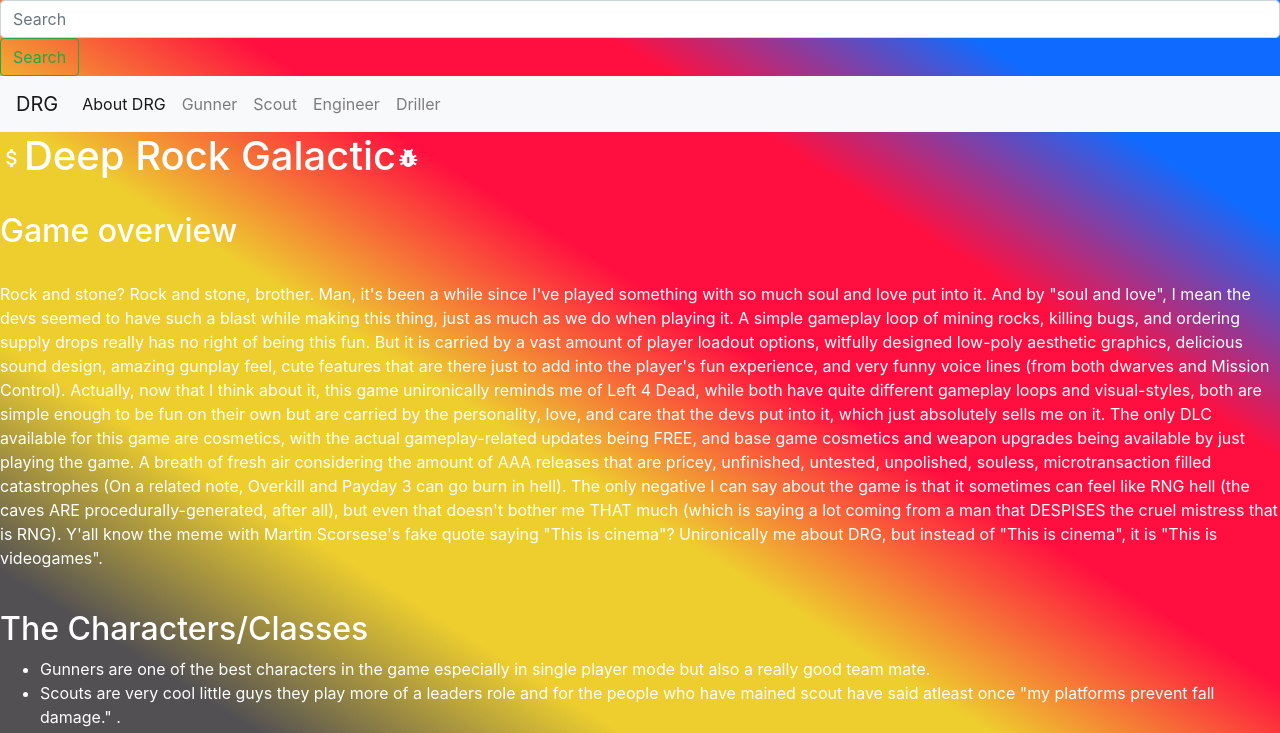
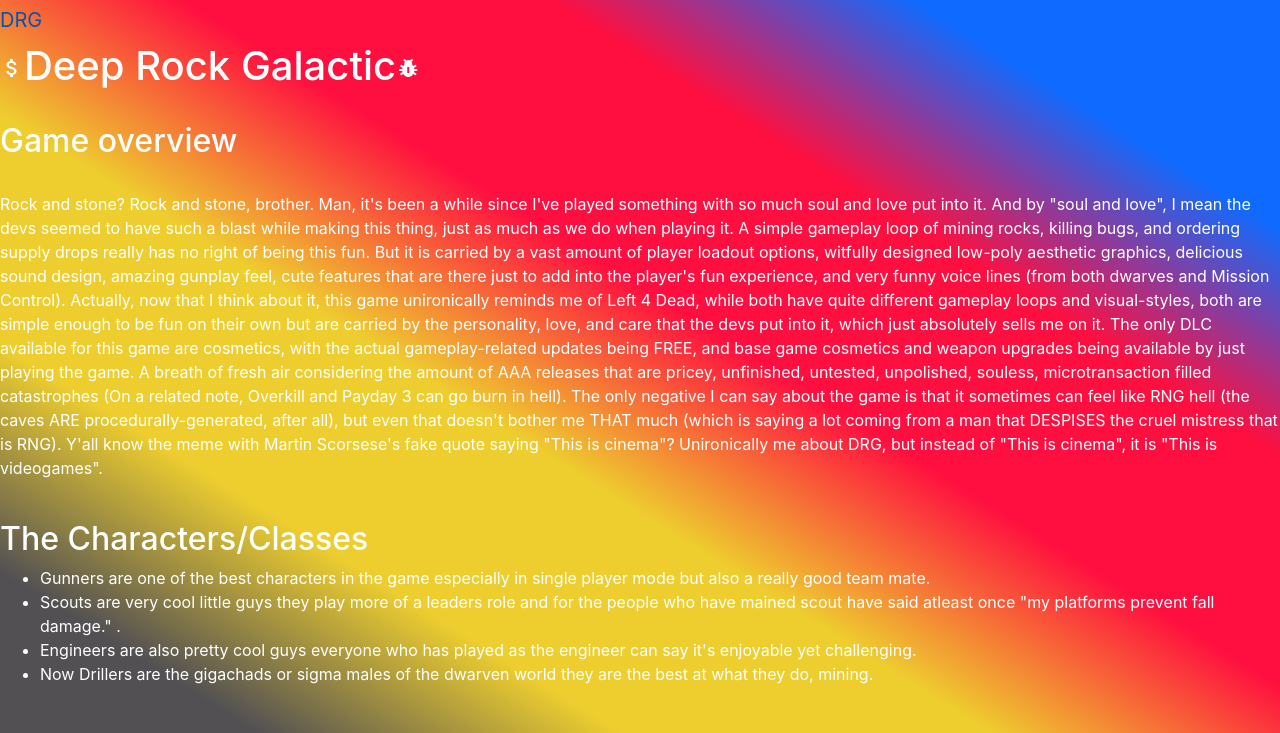
Before and after one commit to Goblin6998/Drg, a plain HTML site: page index.html in a window 1280 px wide. Shown: the top 733 px of the page. Drawn offline with nearby package versions, Linux system fonts and the light colour scheme.

Commit message:
Update index.html

```diff
--- a/index.html
+++ b/index.html
@@ -10,12 +10,10 @@
 <link rel="stylesheet" href="https://stackpath.bootstrapcdn.com/bootstrap/4.3.1/css/bootstrap.min.css" integrity="sha384-ggOyR0iXCbMQv3Xipma34MD+dH/1fQ784/j6cY/iJTQUOhcWr7x9JvoRxT2MZw1T" crossorigin="anonymous">
 <meta name="google-site-verification" content="mln0ES3rsURjtihqC7Ss9XR1dyydbouibehNfpm_emE" />
 </head>
-<body>
+<body class="b">
 <!--Rock and Stone!-->
 <!--For Karl!-->
-<input class="form-control mr-sm-2" type="search" placeholder="Search" aria-label="Search">
-<button class="btn btn-outline-success my-2 my-sm-0" type="submit">Search</button>
-<nav class="navbar navbar-expand-lg navbar-light bg-light">
+<nav class ="b" class="navbar navbar-expand-lg navbar-light bg-light">
 <a class="navbar-brand" href="#">DRG</a>
 <button class="navbar-toggler" type="button" data-toggle="collapse" data-target="#navbarNav" aria-controls="navbarNav" aria-expanded="false" aria-label="Toggle navigation">
 <span class="navbar-toggler-icon"></span>
```
